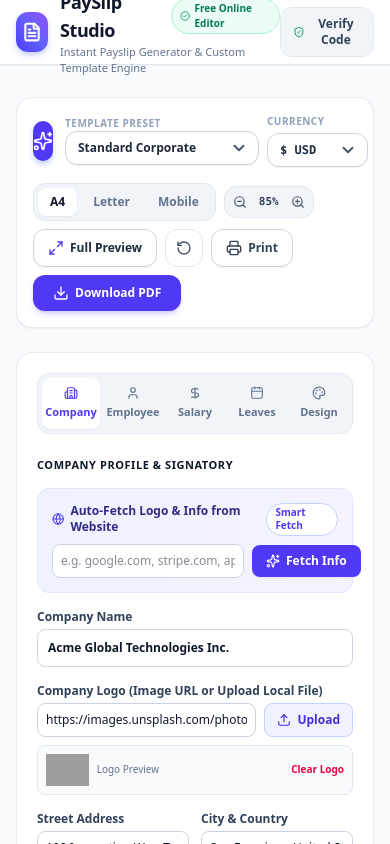
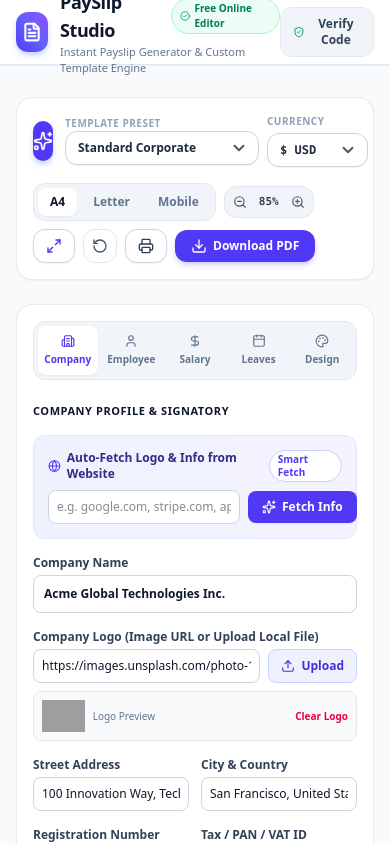
Before and after one commit to khadka27/payslip-editor, a Next.js app: page / in a window 390 px wide. Shown: the top 844 px of the page. Built offline with nearby package versions, Linux system fonts and the light colour scheme; grey boxes are pictures that could not be loaded.

Commit message:
feat: implement mobile-responsive employee list cards and optimize UI controls for smaller screens

```diff
--- a/src/components/EmployeeManager.tsx
+++ b/src/components/EmployeeManager.tsx
@@ -200,7 +200,7 @@ export const EmployeeManager: React.FC<EmployeeManagerProps> = ({ employees, onS
           <select
             value={selectedDept}
             onChange={(e) => setSelectedDept(e.target.value)}
-            className="text-xs p-2.5 rounded-lg border border-slate-300 bg-white outline-none"
+            className="text-xs p-2.5 rounded-xl border border-slate-300 bg-white font-semibold text-slate-800 outline-none custom-select shadow-2xs hover:bg-slate-50 focus:ring-4 focus:ring-indigo-500/10 focus:border-indigo-500"
           >
             <option value="all">All Departments</option>
             {departments.map((d) => (
@@ -211,7 +211,7 @@ export const EmployeeManager: React.FC<EmployeeManagerProps> = ({ employees, onS
           <select
             value={selectedType}
             onChange={(e) => setSelectedType(e.target.value)}
-            className="text-xs p-2.5 rounded-lg border border-slate-300 bg-white outline-none"
+            className="text-xs p-2.5 rounded-xl border border-slate-300 bg-white font-semibold text-slate-800 outline-none custom-select shadow-2xs hover:bg-slate-50 focus:ring-4 focus:ring-indigo-500/10 focus:border-indigo-500"
           >
             <option value="all">All Types</option>
             <option value="full_time">Full-time</option>
@@ -227,9 +227,74 @@ export const EmployeeManager: React.FC<EmployeeManagerProps> = ({ employees, onS
 
       </div>
 
-      {/* Employee List Table */}
+      {/* Employee List - Mobile Cards (< md) & Desktop Table (>= md) */}
       <div className="bg-white rounded-xl border border-slate-200/80 overflow-hidden shadow-xs">
-        <div className="overflow-x-auto">
+
+        {/* Mobile View: Cards */}
+        <div className="block md:hidden divide-y divide-slate-100">
+          {filteredEmployees.map((emp) => (
+            <div key={emp.id} className="p-4 space-y-3 hover:bg-slate-50/80 transition-colors">
+              <div className="flex items-center justify-between">
+                <div className="flex items-center gap-2.5">
+                  <div className="w-9 h-9 rounded-full bg-slate-200 overflow-hidden flex items-center justify-center font-bold text-slate-600 text-xs">
+                    {emp.photoUrl ? (
+                      <img src={emp.photoUrl} alt="" className="w-full h-full object-cover" />
+                    ) : (
+                      emp.fullName.charAt(0)
+                    )}
+                  </div>
+                  <div>
+                    <div className="font-bold text-slate-900 text-sm">{emp.fullName}</div>
+                    <div className="text-[11px] text-slate-500 font-mono font-bold text-indigo-600">{emp.id} • {emp.designation}</div>
+                  </div>
+                </div>
+                <div className="flex items-center gap-1">
+                  <button
+                    onClick={() => handleOpenEdit(emp)}
+                    className="p-2 rounded-lg bg-slate-100 hover:bg-indigo-50 text-slate-600 hover:text-indigo-600"
+                    title="Edit Employee"
+                  >
+                    <Edit3 className="w-4 h-4" />
+                  </button>
+                  <button
+                    onClick={() => handleDelete(emp.id)}
+                    className="p-2 rounded-lg bg-rose-50 text-rose-600 hover:bg-rose-100"
+                    title="Delete Employee"
+                  >
+                    <Trash2 className="w-4 h-4" />
+                  </button>
+                </div>
+              </div>
+
+              <div className="grid grid-cols-2 gap-2 text-xs pt-1 border-t border-slate-100 text-slate-600">
+                <div>
+                  <span className="text-[10px] uppercase font-bold text-slate-400 block">Department</span>
+                  <span className="font-semibold text-slate-800">{emp.department}</span>
+                </div>
+                <div>
+                  <span className="text-[10px] uppercase font-bold text-slate-400 block">Base Salary</span>
+                  <span className="font-bold font-mono text-emerald-700">{formatCurrency(emp.basicSalary)}</span>
+                </div>
+                <div>
+                  <span className="text-[10px] uppercase font-bold text-slate-400 block">Bank Info</span>
+                  <span className="font-mono text-[11px]">{emp.bankName} (•••• {emp.bankAccountNumber.slice(-4)})</span>
+                </div>
+                <div>
+                  <span className="text-[10px] uppercase font-bold text-slate-400 block">Contact</span>
+                  <span className="truncate block text-[11px]">{emp.email}</span>
+                </div>
+              </div>
+            </div>
+          ))}
+          {filteredEmployees.length === 0 && (
+            <div className="p-8 text-center text-slate-400 text-xs">
+              No employees matched your filter criteria.
+            </div>
+          )}
+        </div>
+
+        {/* Desktop View: Table */}
+        <div className="hidden md:block overflow-x-auto">
           <table className="w-full text-left text-xs">
             <thead className="bg-slate-50 border-b border-slate-200 text-slate-500 font-semibold uppercase tracking-wider">
               <tr>
--- a/src/components/PayslipStudio.tsx
+++ b/src/components/PayslipStudio.tsx
@@ -332,6 +332,7 @@ export const PayslipStudio: React.FC<PayslipStudioProps> = ({ onOpenVerification
           pixelRatio: 2.5,
           backgroundColor: '#ffffff',
           cacheBust: true,
+          skipFonts: true,
         });
       } catch (toPngErr) {
         console.warn('toPng fallback to html2canvas:', toPngErr);
@@ -504,15 +505,15 @@ export const PayslipStudio: React.FC<PayslipStudioProps> = ({ onOpenVerification
 
           <button
             onClick={() => setIsFullScreenPreview(true)}
-            className="flex items-center gap-1.5 px-3.5 py-2.5 rounded-xl bg-white border border-slate-300 hover:bg-slate-50 text-slate-800 font-bold text-xs shadow-xs transition-all active:scale-95"
+            className="flex items-center gap-1.5 px-3 py-2 sm:px-3.5 sm:py-2.5 rounded-xl bg-white border border-slate-300 hover:bg-slate-50 text-slate-800 font-bold text-xs shadow-xs transition-all active:scale-95"
           >
-            <Maximize2 className="w-4 h-4 text-indigo-600" />
-            <span>Full Preview</span>
+            <Maximize2 className="w-4 h-4 text-indigo-600 shrink-0" />
+            <span className="hidden xs:inline sm:inline">Full Preview</span>
           </button>
 
           <button
             onClick={handleResetData}
-            className="p-2.5 rounded-xl border border-slate-200 hover:bg-slate-100 text-slate-600 transition-colors"
+            className="p-2 sm:p-2.5 rounded-xl border border-slate-200 hover:bg-slate-100 text-slate-600 transition-colors"
             title="Reset to Sample Data"
           >
             <RotateCcw className="w-4 h-4" />
@@ -520,80 +521,80 @@ export const PayslipStudio: React.FC<PayslipStudioProps> = ({ onOpenVerification
 
           <button
             onClick={handlePrint}
-            className="flex items-center gap-1.5 px-3.5 py-2.5 rounded-xl border border-slate-300 bg-white hover:bg-slate-50 text-slate-700 font-semibold text-xs transition-all shadow-xs"
+            className="flex items-center gap-1.5 px-3 py-2 sm:px-3.5 sm:py-2.5 rounded-xl border border-slate-300 bg-white hover:bg-slate-50 text-slate-700 font-semibold text-xs transition-all shadow-xs"
           >
-            <Printer className="w-4 h-4" />
-            <span>Print</span>
+            <Printer className="w-4 h-4 shrink-0" />
+            <span className="hidden sm:inline">Print</span>
           </button>
 
           <button
             onClick={handleDownloadPdf}
             disabled={isGeneratingPdf}
-            className="flex items-center gap-1.5 px-5 py-2.5 rounded-xl bg-indigo-600 hover:bg-indigo-700 text-white font-extrabold text-xs shadow-md shadow-indigo-600/20 transition-all active:scale-95 disabled:opacity-50"
+            className="flex items-center gap-1.5 px-4 py-2 sm:px-5 sm:py-2.5 rounded-xl bg-indigo-600 hover:bg-indigo-700 text-white font-extrabold text-xs shadow-md shadow-indigo-600/20 transition-all active:scale-95 disabled:opacity-50"
           >
-            <Download className="w-4 h-4" />
-            <span>{isGeneratingPdf ? 'Exporting PDF...' : 'Download PDF'}</span>
+            <Download className="w-4 h-4 shrink-0" />
+            <span>{isGeneratingPdf ? 'Exporting...' : 'Download PDF'}</span>
           </button>
         </div>
 
       </div>
 
       {/* Main Studio Workspace */}
-      <div className="grid grid-cols-1 lg:grid-cols-12 gap-8">
+      <div className="grid grid-cols-1 lg:grid-cols-12 gap-6 lg:gap-8">
 
         {/* Left Control Panel (5 Columns) */}
-        <div className="no-print lg:col-span-5 bg-white p-5 rounded-2xl border border-slate-200/80 shadow-xs space-y-6 max-h-[85vh] overflow-y-auto custom-scrollbar">
+        <div className="no-print lg:col-span-5 bg-white p-4 sm:p-5 rounded-2xl border border-slate-200/80 shadow-xs space-y-6 max-h-[85vh] overflow-y-auto custom-scrollbar">
 
           {/* Sub-Tabs */}
-          <div className="grid grid-cols-5 gap-1 p-1 rounded-xl bg-slate-100 border border-slate-200 text-[11px] font-bold">
+          <div className="grid grid-cols-5 gap-1 p-1 rounded-xl bg-slate-100 border border-slate-200 text-[10px] sm:text-[11px] font-bold">
             <button
               onClick={() => setControlTab('company')}
-              className={`py-2 rounded-lg transition-all flex flex-col items-center justify-center gap-1 ${
+              className={`py-2 px-1 rounded-lg transition-all flex flex-col items-center justify-center gap-1 ${
                 controlTab === 'company' ? 'bg-white text-indigo-600 shadow-xs' : 'text-slate-500 hover:text-slate-900'
               }`}
             >
-              <Building2 className="w-3.5 h-3.5" />
-              <span>Company</span>
+              <Building2 className="w-3.5 h-3.5 shrink-0" />
+              <span className="truncate w-full text-center">Company</span>
             </button>
 
             <button
               onClick={() => setControlTab('employee')}
-              className={`py-2 rounded-lg transition-all flex flex-col items-center justify-center gap-1 ${
+              className={`py-2 px-1 rounded-lg transition-all flex flex-col items-center justify-center gap-1 ${
                 controlTab === 'employee' ? 'bg-white text-indigo-600 shadow-xs' : 'text-slate-500 hover:text-slate-900'
               }`}
             >
-              <User className="w-3.5 h-3.5" />
-              <span>Employee</span>
+              <User className="w-3.5 h-3.5 shrink-0" />
+              <span className="truncate w-full text-center">Employee</span>
             </button>
 
             <button
               onClick={() => setControlTab('earnings')}
-              className={`py-2 rounded-lg transition-all flex flex-col items-center justify-center gap-1 ${
+              className={`py-2 px-1 rounded-lg transition-all flex flex-col items-center justify-center gap-1 ${
                 controlTab === 'earnings' ? 'bg-white text-indigo-600 shadow-xs' : 'text-slate-500 hover:text-slate-900'
               }`}
             >
-              <DollarSign className="w-3.5 h-3.5" />
-              <span>Salary</span>
+              <DollarSign className="w-3.5 h-3.5 shrink-0" />
+              <span className="truncate w-full text-center">Salary</span>
             </button>
 
             <button
               onClick={() => setControlTab('attendance')}
-              className={`py-2 rounded-lg transition-all flex flex-col items-center justify-center gap-1 ${
+              className={`py-2 px-1 rounded-lg transition-all flex flex-col items-center justify-center gap-1 ${
                 controlTab === 'attendance' ? 'bg-white text-indigo-600 shadow-xs' : 'text-slate-500 hover:text-slate-900'
               }`}
             >
-              <Calendar className="w-3.5 h-3.5" />
-              <span>Leaves</span>
+              <Calendar className="w-3.5 h-3.5 shrink-0" />
+              <span className="truncate w-full text-center">Leaves</span>
             </button>
 
             <button
               onClick={() => setControlTab('styles')}
-              className={`py-2 rounded-lg transition-all flex flex-col items-center justify-center gap-1 ${
+              className={`py-2 px-1 rounded-lg transition-all flex flex-col items-center justify-center gap-1 ${
                 controlTab === 'styles' ? 'bg-white text-indigo-600 shadow-xs' : 'text-slate-500 hover:text-slate-900'
               }`}
             >
-              <Palette className="w-3.5 h-3.5" />
-              <span>Design</span>
+              <Palette className="w-3.5 h-3.5 shrink-0" />
+              <span className="truncate w-full text-center">Design</span>
             </button>
           </div>
 
```
